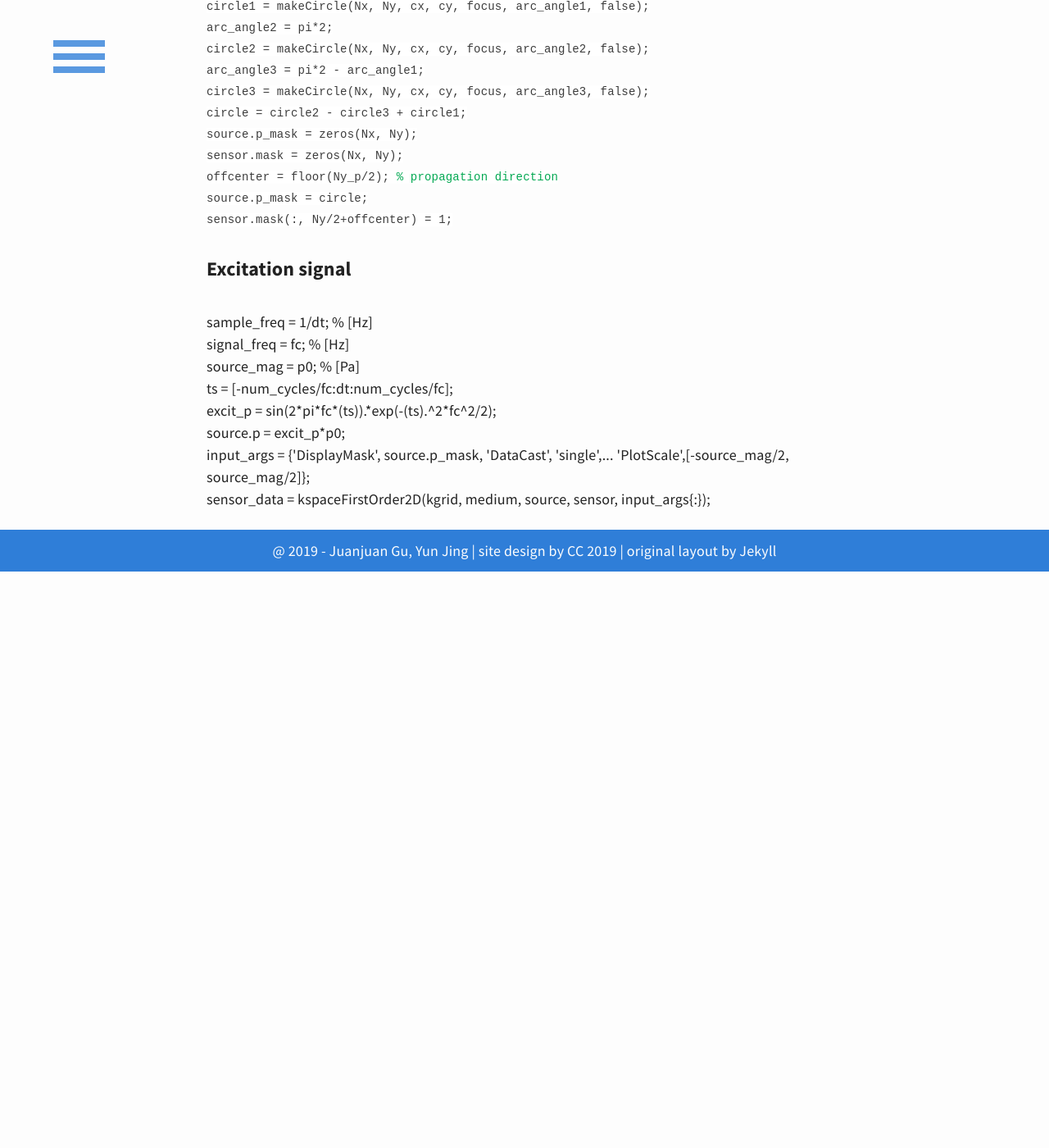
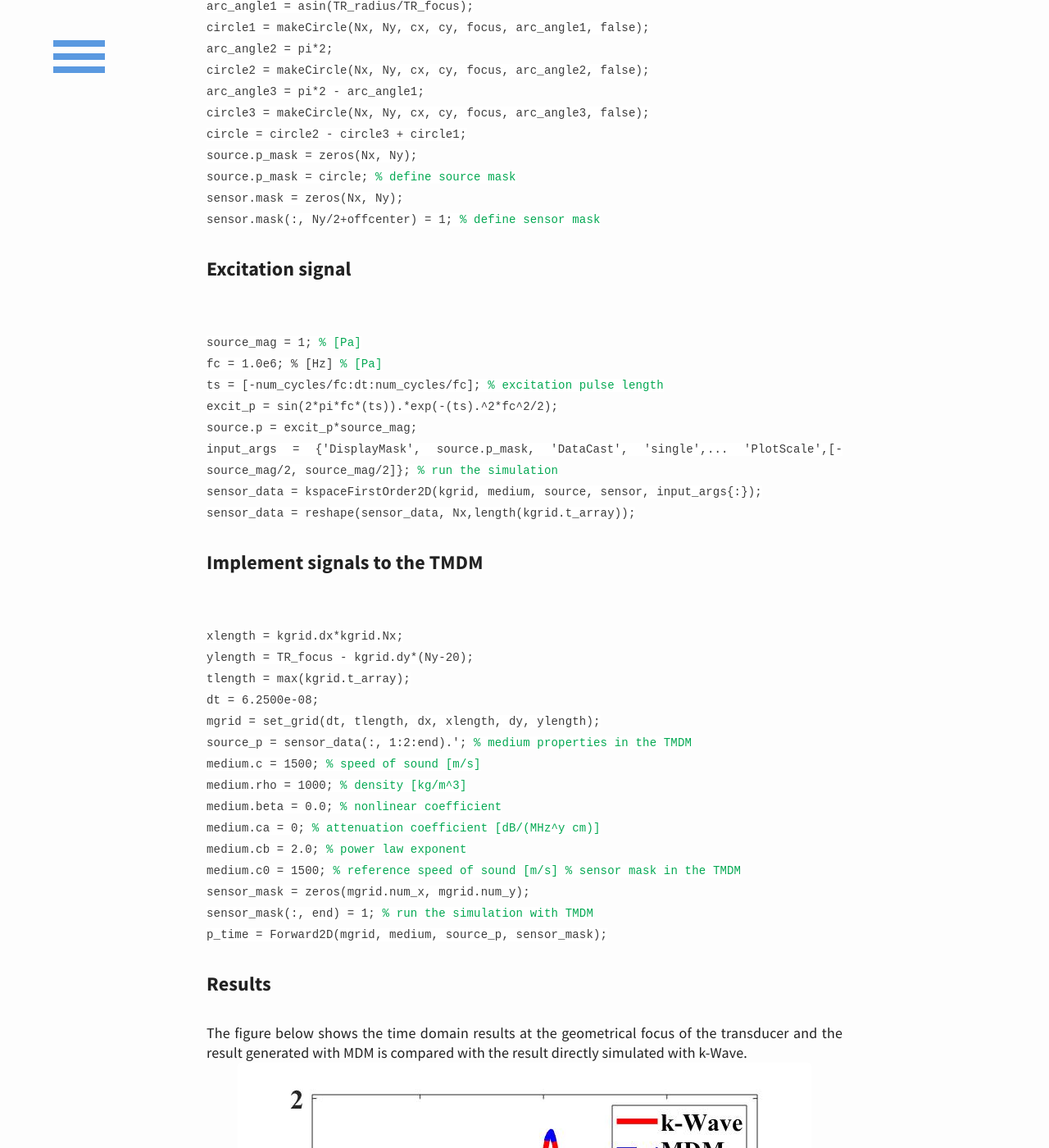
Before and after one commit to m-SOUND/mSOUND, a Jekyll site: the page built from _posts/2019-02-21-combine-k-Wave-TMDM.html, in a window 1280 px wide and 1400 px high, scrolled down 1092 px. Shown: the whole window at 82% size. Built offline with Jekyll 4.4.1, drawn with Linux system fonts in a browser that asks for light colours; before the commit the page ends 1789 px from its top, so only the background shows below that; some of the changed text lies outside the part shown.

Commit message:
Update 2019-02-21-combine-k-Wave-TMDM.html

```diff
--- a/_posts/2019-02-21-combine-k-Wave-TMDM.html
+++ b/_posts/2019-02-21-combine-k-Wave-TMDM.html
@@ -20,9 +20,9 @@ with k-Wave.
 <p>
  <br>
  <code>
-<br>dx = 1.8750e-04;         <font color="#03a852"> %  step size in the x direction [m]</font>
-<br>dy = 1.8750e-04;         <font color="#03a852"> %  step size in the y direction [m]</font>
-<br>dt = 6.2500e-08;         <font color="#03a852"> %  time step size [s]</font>
+<br>dx = 1.8750e-04;   <font color="#03a852"> %  step size in the x direction [m]</font>
+<br>dy = 1.8750e-04;   <font color="#03a852"> %  step size in the y direction [m]</font>
+<br>dt = 3.1250e-08;   <font color="#03a852"> %  time step size [s]</font>
 
 <br>Nx = 240;    <font color="#03a852"> % total computatoinal domain size in x direction [grid points]</font>
 <br>Ny = 40;     <font color="#03a852"> % total computatoinal domain size in y direction [grid points]</font>
@@ -38,10 +38,11 @@ with k-Wave.
  In this example, a curved transducer is defined with k-Wave.
 <code>
 <br>
-<br>TR_radius = 4*lambda;  <font color="#03a852"> % Transducer radius [m] </font>
-<br>TR_focus  = 10*lambda;  <font color="#03a852">  % Transducer focus length [m]</font>
-<br>focus  = round(TR_focus/dx);
-<br>cy = Ny/2-offcenter + focus;
+<br>TR_radius = 0.0060;  <font color="#03a852"> % Transducer radius [m] </font>
+<br>TR_focus  = 0.0150;  <font color="#03a852">  % Transducer focus length [m]</font>
+<br>focus  = round(TR_focus/dx);  <font color="#03a852">  % Transducer focus length [grid point]</font>
+<br>cx = round(Nx/2); <font color="#03a852"> % x coordinate of the tranducer center[grid points] </font>
+<br>cy = 10 + focus; <font color="#03a852"> % y coordinate of the tranducer center[grid points] </font>
 
 <br>arc_angle1 = asin(TR_radius/TR_focus);
 <br>circle1 = makeCircle(Nx, Ny, cx, cy, focus, arc_angle1, false);
@@ -52,25 +53,69 @@ with k-Wave.
 <br>circle = circle2 - circle3 + circle1;
 
 <br>source.p_mask = zeros(Nx, Ny);
+<br>source.p_mask = circle; <font color="#03a852"> % define source mask </font>
 <br>sensor.mask = zeros(Nx, Ny);
-<br>offcenter = floor(Ny_p/2);  <font color="#03a852">% propagation direction</font>
-<br>source.p_mask = circle;
-<br>sensor.mask(:, Ny/2+offcenter) = 1;
+<br>sensor.mask(:, Ny/2+offcenter) = 1; <font color="#03a852"> % define sensor mask </font>
 </code>
  </p>
 
+<!---excitation signale--->
+<h6>Excitation signal</h6>
+<p>
+<code>
+<br>
+<br>source_mag = 1;    <font color="#03a852"> % [Pa] </font>
+<br>fc = 1.0e6;  % [Hz] <font color="#03a852"> % [Pa] </font>
+<br>ts = [-num_cycles/fc:dt:num_cycles/fc]; <font color="#03a852"> % excitation pulse length </font>
+<br>excit_p = sin(2*pi*fc*(ts)).*exp(-(ts).^2*fc^2/2);
+<br>source.p = excit_p*source_mag;
+
+<br>input_args  = {'DisplayMask', source.p_mask, 'DataCast', 'single',...
+                   'PlotScale',[-source_mag/2, source_mag/2]};
+<font color="#03a852"> % run the simulation</font>
+<br>sensor_data = kspaceFirstOrder2D(kgrid, medium, source, sensor, input_args{:});
+<br>sensor_data = reshape(sensor_data,  Nx,length(kgrid.t_array));
+</code>
+</p>
 
 
-<!---excitation signale--->
-<h6>Excitation signal</h6>
-<br>sample_freq = 1/dt; % [Hz]
-<br>signal_freq = fc;  % [Hz]
-<br>source_mag = p0;    % [Pa]
+<!---implement signal to the TMDM--->
+<h6>Implement signals to the TMDM</h6>
+<p>
+<code>
+<br>
+<br>xlength = kgrid.dx*kgrid.Nx;
+<br>ylength = TR_focus - kgrid.dy*(Ny-20);
+<br>tlength = max(kgrid.t_array);
+<br> dt = 6.2500e-08;
 
-<br>ts = [-num_cycles/fc:dt:num_cycles/fc];
-<br>excit_p = sin(2*pi*fc*(ts)).*exp(-(ts).^2*fc^2/2);
-<br>source.p = excit_p*p0;
+<br>mgrid = set_grid(dt, tlength, dx, xlength, dy, ylength);
+<br>source_p = sensor_data(:, 1:2:end).';
 
-<br>input_args  = {'DisplayMask', source.p_mask, 'DataCast', 'single',...
-               'PlotScale',[-source_mag/2, source_mag/2]};
-<br>sensor_data = kspaceFirstOrder2D(kgrid, medium, source, sensor, input_args{:});
+ <font color="#03a852"> % medium properties in the TMDM</font>
+<br>medium.c    = 1500; <font color="#03a852"> % speed of sound [m/s]</font>
+<br>medium.rho  = 1000; <font color="#03a852"> % density [kg/m^3]</font>
+<br>medium.beta = 0.0; <font color="#03a852"> % nonlinear coefficient</font>
+<br>medium.ca   = 0;  <font color="#03a852"> % attenuation coefficient [dB/(MHz^y cm)]</font>
+<br>medium.cb   = 2.0; <font color="#03a852"> % power law exponent</font>
+<br>medium.c0 = 1500;   <font color="#03a852"> % reference speed of sound [m/s]</font>
+
+ <font color="#03a852"> % sensor mask in the TMDM</font>
+<br>sensor_mask = zeros(mgrid.num_x, mgrid.num_y);
+<br>sensor_mask(:, end) = 1;
+
+<font color="#03a852"> % run the simulation with TMDM</font>
+<br>p_time = Forward2D(mgrid, medium, source_p, sensor_mask);
+</code>
+</p>
+
+<!---Results--->
+<h6>Results</h6>
+<p>
+ <br>
+The figure below shows the time domain results at the geometrical focus of the transducer and the result generated
+with MDM is compared with the result directly simulated with k-Wave.
+
+ <br> <img src="/mSOUND/img/combine_kwave.jpg" alt="Time-domain singal recorded at the transducer focus">
+
+</p>
```
